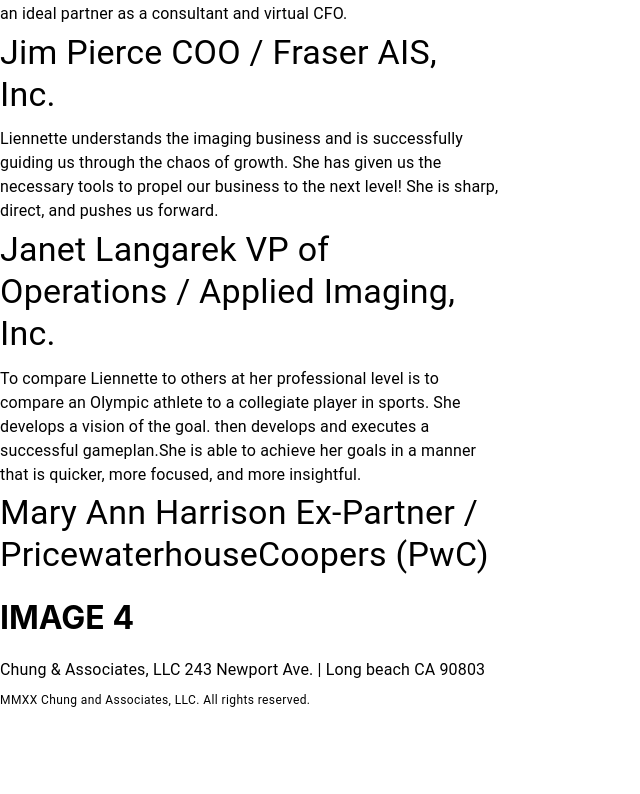
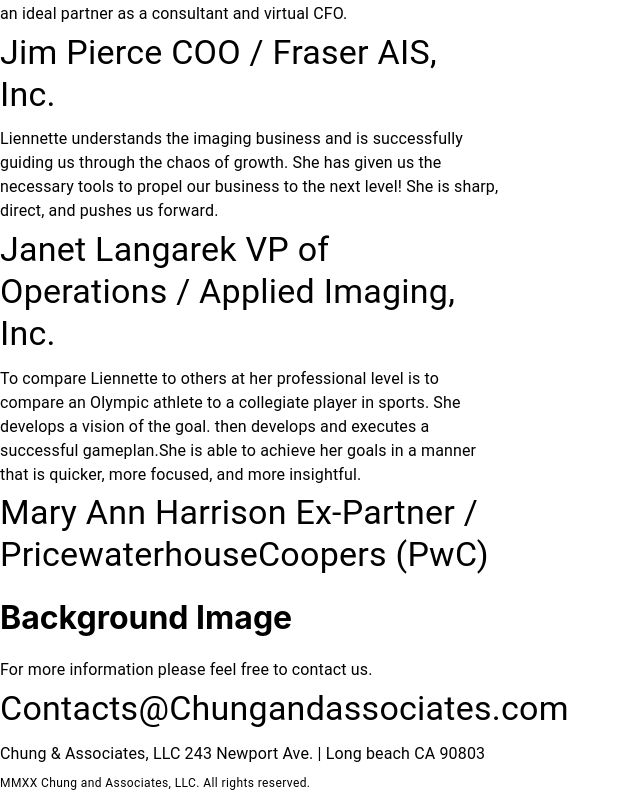
Before and after one commit to IsaacVon/ChungAndAssociates.com, a React (Create React App) app: page /services in a window 1280 px wide. Shown: the part 3554-4348 px from the top of the page, without its empty margins (0-640 px from the left). Before the commit the page ends 4265 px from the top, so only its background shows below. Built offline with nearby package versions, Linux system fonts and the light colour scheme.

Commit message:
contact added to testimonials page

```diff
--- /dev/null
+++ b/src/components/testimonials/contact.jsx
@@ -0,0 +1,26 @@
+import React from "react";
+import Typography from "@material-ui/core/Typography";
+import { makeStyles } from "@material-ui/core/styles";
+
+const useStyles = makeStyles({
+  root: {
+    width: "100%",
+    maxWidth: 500,
+  },
+});
+
+export default function Contact() {
+  const classes = useStyles();
+
+  return (
+    <div className={classes.root}>
+      <h1>Background Image</h1>
+      <Typography variant="body1" gutterBottom>
+        For more information please feel free to contact us.
+      </Typography>
+      <Typography variant="h4" gutterBottom>
+        Contacts@Chungandassociates.com{" "}
+      </Typography>
+    </div>
+  );
+}
--- a/src/pages/services.jsx
+++ b/src/pages/services.jsx
@@ -9,8 +9,8 @@
 import JimP from "../components/testimonials/jimP";
 import JanetL from "../components/testimonials/janetL";
 import MaryA from "../components/testimonials/maryA";
-import Footer from "../components/footer"
-
+import Contact from "../components/testimonials/contact";
+import Footer from "../components/footer";
 
 export default function Services() {
   return (
@@ -29,9 +29,8 @@
       <JimP />
       <JanetL />
       <MaryA />
-      <h1>IMAGE 4</h1>
+      <Contact />
       <Footer />
-
     </>
   );
 }
```
Also changed, not shown: src/pages/home.jsx (+10 -11 lines).
